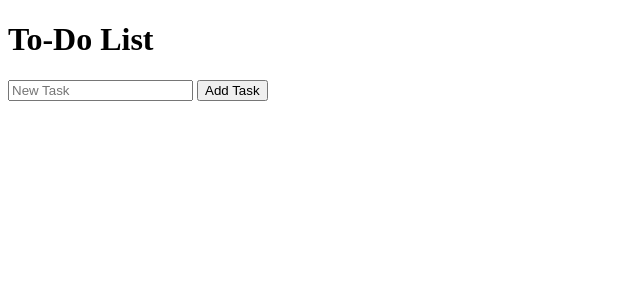
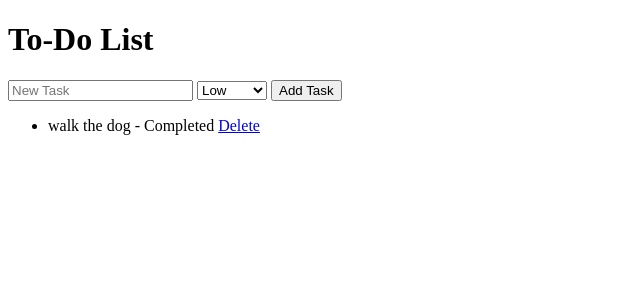
Before and after one commit to Fihliwe/CODSOFT, a Django app: page / in a window 1280 px wide. Shown: the top 300 px of the page, without its empty margins (0-640 px from the left). Run offline with Django 5.2, Linux system fonts and the light colour scheme; data comes from the database, SQL or seed files in the repository; data that the repository does not hold is empty.

Commit message:
added prioritatization to the tasks

```diff
--- a/To-do-list/todolist/tasks/models.py
+++ b/To-do-list/todolist/tasks/models.py
@@ -3,11 +3,17 @@ from django.db import models
 # Create your models here.
 
 class Task(models.Model):
-    tasks = models.CharField(max_length=200)
+    PRIORITY_CHOICES = [
+        ('High', 'High'),
+        ('Medium', 'Medium'),
+        ('Low', 'Low'),
+    ]
+    priority = models.CharField(max_length=50, choices=PRIORITY_CHOICES, default='Medium')
+    task = models.CharField(max_length=200)
     description = models.TextField()
-    status = models.BooleanField(default='Pending')
+    status = models.CharField(default='Pending', max_length=50)
     created_at = models.DateTimeField(auto_now_add=True)
     updated_at = models.DateTimeField(auto_now=True)
 
     def __str__(self):
-        return self.tasks
+        return self.task
--- a/To-do-list/todolist/tasks/templates/tasks/list_tasks.html
+++ b/To-do-list/todolist/tasks/templates/tasks/list_tasks.html
@@ -9,6 +9,11 @@
     <form action="{% url 'task_add' %}" method="POST">
         {% csrf_token %}
         <input type="text" name="task" placeholder="New Task" required>
+        <select name="priority">
+            <option value="Low">Low</option>
+            <option value="Medium">Medium</option>
+            <option value="High">High</option>
+        </select>
         <button type="submit">Add Task</button>
     </form>
 
@@ -17,9 +22,9 @@
             <li>
                 {{ task.task }} - {{ task.status }}
                 {% if task.status == 'Pending' %}
-                    <a href="{% url 'complete_task' task.id %}">Complete</a>
+                    <a href="{% url 'task_complete' task.id %}">Complete</a>
                 {% endif %}
-                <a href="{% url 'delete_task' task.id %}">Delete</a>
+                <a href="{% url 'task_delete' task.id %}">Delete</a>
             </li>
         {% endfor %}
     </ul>
--- a/To-do-list/todolist/tasks/views.py
+++ b/To-do-list/todolist/tasks/views.py
@@ -7,10 +7,11 @@ def list_tasks(request):
 
 def task_add(request):
     if request.method == 'POST':
-        task = Task(tasks=request.POST['tasks'], description=request.POST['Task added successfully'])
-        task.save()
+        task = request.POST.get('task')
+        priority = request.POST.get('priority')
+        if task:
+            Task.objects.create(task=task, priority=priority)
         return redirect('list_tasks')
-    return render(request, 'tasks/task_add.html')
 
 def task_complete(request, task_id):
     task = Task.objects.get(id=task_id)
```
Also changed, not shown: To-do-list/todolist/db.sqlite3, To-do-list/todolist/tasks/migrations/0002_rename_tasks_task_task.py (added), To-do-list/todolist/tasks/migrations/0003_alter_task_status.py (added).
